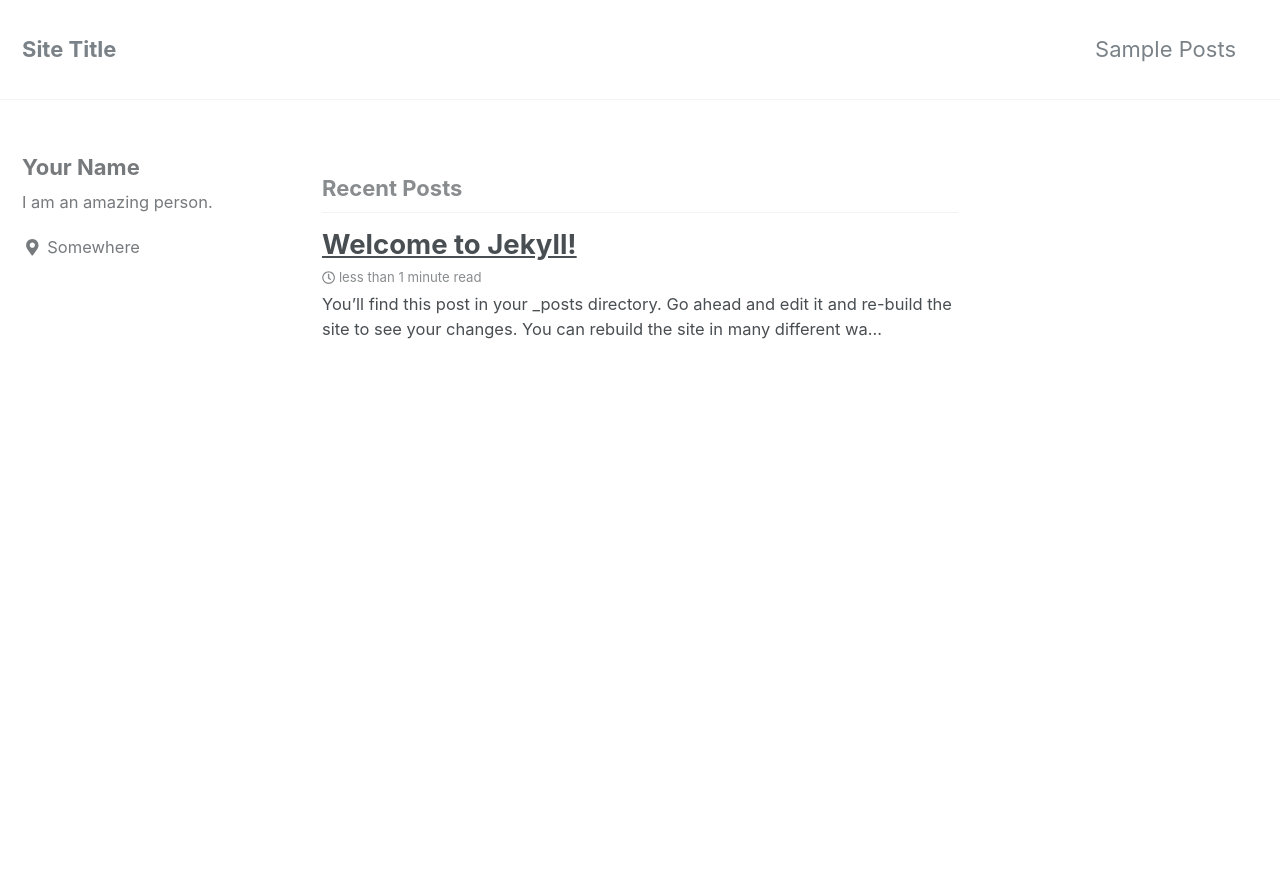
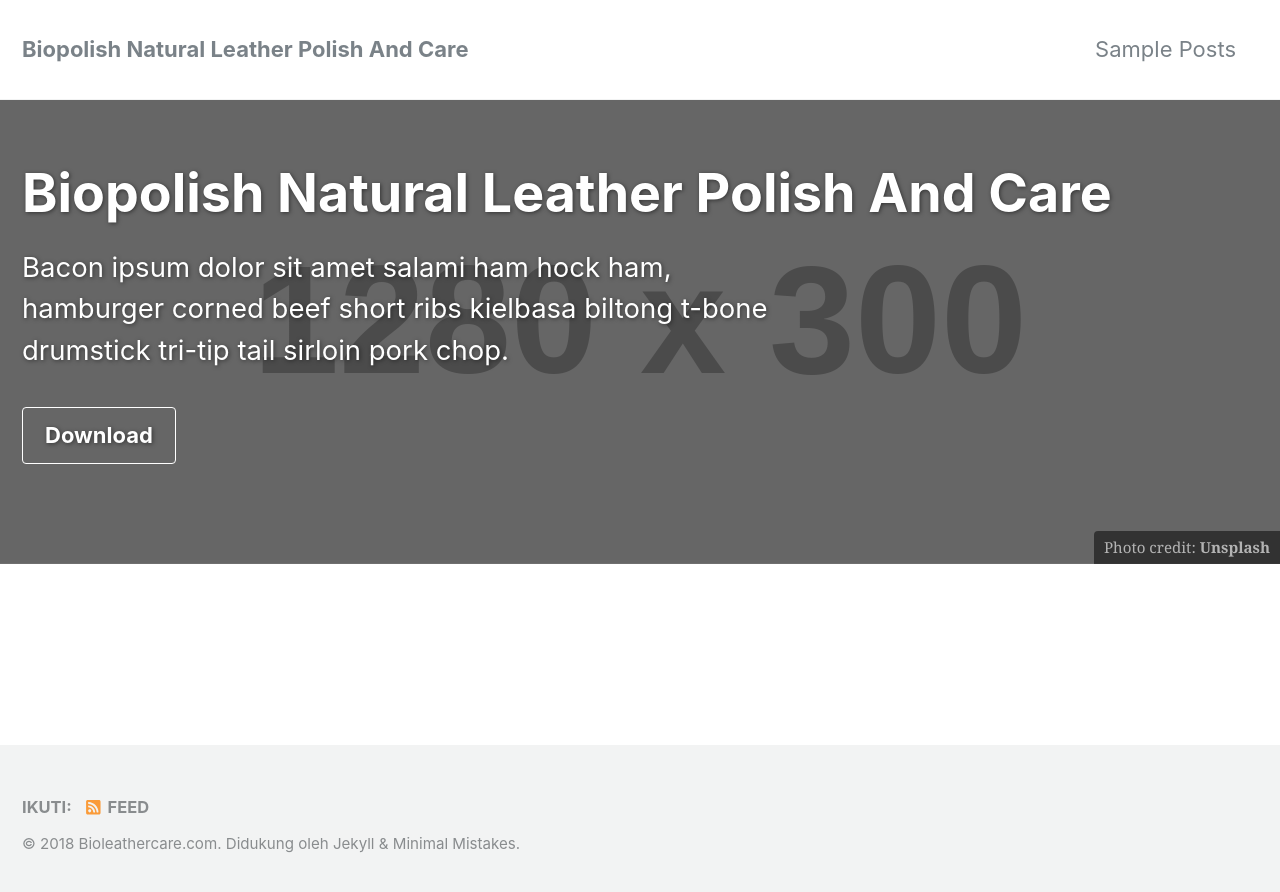
Before and after one commit to bioleathercare/bioleathercare.github.io, a Jekyll site: the page built from index.html, in a window 1280 px wide and 900 px high. Shown: the top 892 px of the window. Built offline with Jekyll 4.4.1, drawn with Linux system fonts in a browser that asks for light colours; nearby versions of some CDN libraries; the list of posts is cut into pages by our own code; some of the changed text lies outside the part shown.

Commit message:
Edit 13 April 10:56 WIB

```diff
--- a/_config.yml
+++ b/_config.yml
@@ -15,14 +15,14 @@
 minimal_mistakes_skin    : "default" # "air", "aqua", "contrast", "dark", "dirt", "neon", "mint", "plum", "sunrise"
 
 # Site Settings
-locale                   : "en-US"
-title                    : "Site Title"
+locale                   : "id-ID"
+title                    : "Biopolish Natural Leather Polish And Care"
 title_separator          : "-"
-name                     : "Your Name"
-description              : "An amazing website."
-url                      : http://localhost:4000 # the base hostname & protocol for your site e.g. "https://mmistakes.github.io"
+name                     : "Bioleathercare.com"
+description              : "Agen Resmi Biopolish Leather Care Yogyakarta"
+url                      : https://www.bioleathercare.com # the base hostname & protocol for your site e.g. "https://mmistakes.github.io"
 baseurl                  : # the subpath of your site, e.g. "/blog"
-repository               : mmistakes/minimal-mistakes # GitHub username/repo-name e.g. "mmistakes/minimal-mistakes"
+repository               : bioleathercare/bioleathercare.github.io # GitHub username/repo-name e.g. "mmistakes/minimal-mistakes"
 teaser                   : # path of fallback teaser image, e.g. "/assets/images/500x300.png"
 # breadcrumbs            : false # true, false (default)
 words_per_minute         : 200
@@ -96,12 +96,12 @@ analytics:
 
 # Site Author
 author:
-  name             : "Your Name"
+  name             : "Bioleathercare.com"
   avatar           : # path of avatar image, e.g. "/assets/images/bio-photo.jpg"
-  bio              : "I am an amazing person."
-  location         : "Somewhere"
+  bio              : "Agen Resmi Biopolish Leather Care Yogyakarta"
+  location         : # "Yogyakarta"
   email            :
-  uri              :
+  uri              : "https://www.bioleathercare.com"
   home             : # null (default), "absolute or relative url to link to author home"
   bitbucket        :
   codepen          :
--- a/_includes/head/custom.html
+++ b/_includes/head/custom.html
@@ -1,5 +1,12 @@
 <!-- start custom head snippets -->
 
 <!-- insert favicons. use https://realfavicongenerator.net/ -->
+<link rel="apple-touch-icon" sizes="180x180" href="/apple-touch-icon.png">
+<link rel="icon" type="image/png" sizes="32x32" href="/favicon-32x32.png">
+<link rel="icon" type="image/png" sizes="16x16" href="/favicon-16x16.png">
+<link rel="manifest" href="/site.webmanifest">
+<link rel="mask-icon" href="/safari-pinned-tab.svg" color="#5bbad5">
+<meta name="msapplication-TileColor" content="#2d89ef">
+<meta name="theme-color" content="#ffffff">
 
 <!-- end custom head snippets -->
--- a/index.html
+++ b/index.html
@@ -1,4 +1,12 @@
 ---
-layout: home
+layout: splash
 author_profile: true
+header:
+  overlay_color: "#000"
+  overlay_filter: "0.5"
+  overlay_image: http://via.placeholder.com/1280x300
+  cta_label: "Download"
+  cta_url: "https://github.com/mmistakes/minimal-mistakes/"
+  caption: "Photo credit: [**Unsplash**](https://unsplash.com)"
+excerpt: "Bacon ipsum dolor sit amet salami ham hock ham, hamburger corned beef short ribs kielbasa biltong t-bone drumstick tri-tip tail sirloin pork chop."
 ---
```
Also changed, not shown: browserconfig.xml (added, +9 -0 lines), android-chrome-192x192.png (added), android-chrome-512x512.png (added), apple-touch-icon.png (added), favicon-16x16.png (added), favicon-32x32.png (added), favicon.ico (added), mstile-150x150.png (added), safari-pinned-tab.svg (added), site.webmanifest (added).
